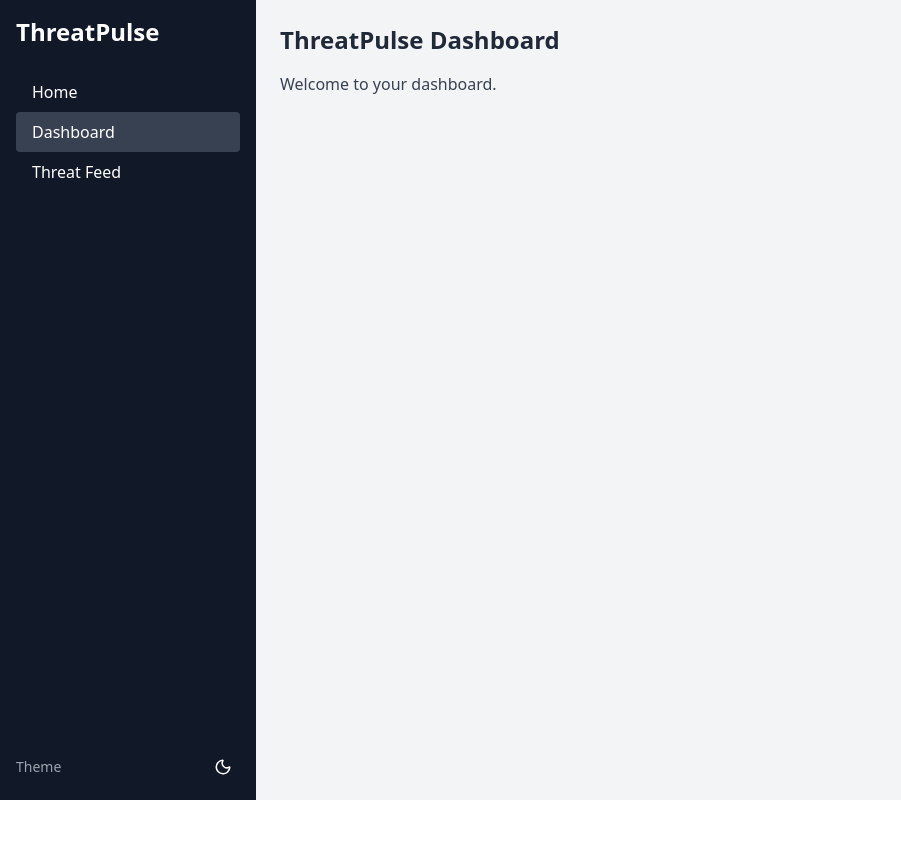
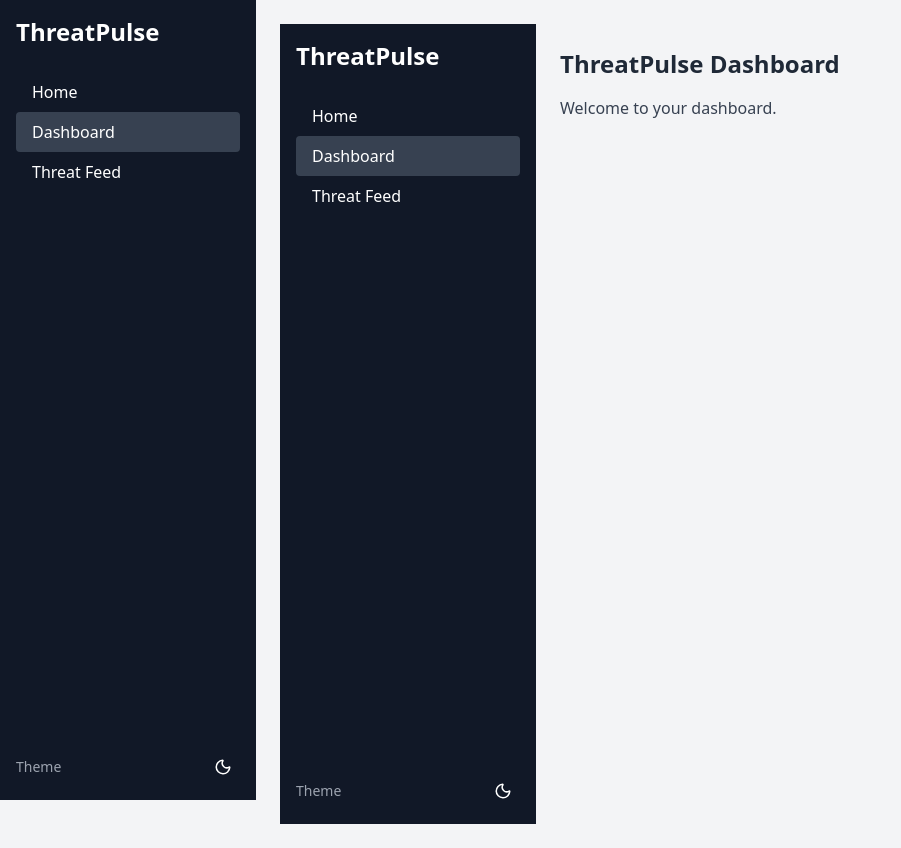
Before and after one commit to graydragon2/threatpulse-frontend, a Next.js app: page /dashboard in a window 1280 px wide. Shown: the whole page, without its empty margins (0-901 px from the left). Before the commit the page ends 800 px from the top, so only its background shows below. Built offline with nearby package versions, Linux system fonts and the light colour scheme.

Commit message:
fix: restored _app.tsx for global CSS, removed invalid import from dashboard.tsx

```diff
--- /dev/null
+++ b/pages/_app.tsx
@@ -0,0 +1,16 @@
+// pages/_app.tsx
+
+import '@/styles/globals.css';
+import type { AppProps } from 'next/app';
+import Layout from '@/components/Layout';
+import { ThemeProvider } from 'next-themes';
+
+export default function App({ Component, pageProps }: AppProps) {
+  return (
+    <ThemeProvider attribute="class" defaultTheme="system" enableSystem>
+      <Layout>
+        <Component {...pageProps} />
+      </Layout>
+    </ThemeProvider>
+  );
+}
--- a/pages/dashboard.tsx
+++ b/pages/dashboard.tsx
@@ -1,6 +1,5 @@
 // pages/dashboard.tsx
 
-import '@/styles/globals.css';
 import Layout from '@/components/Layout';
 import { ThemeProvider } from 'next-themes';
 import Head from 'next/head';
```
